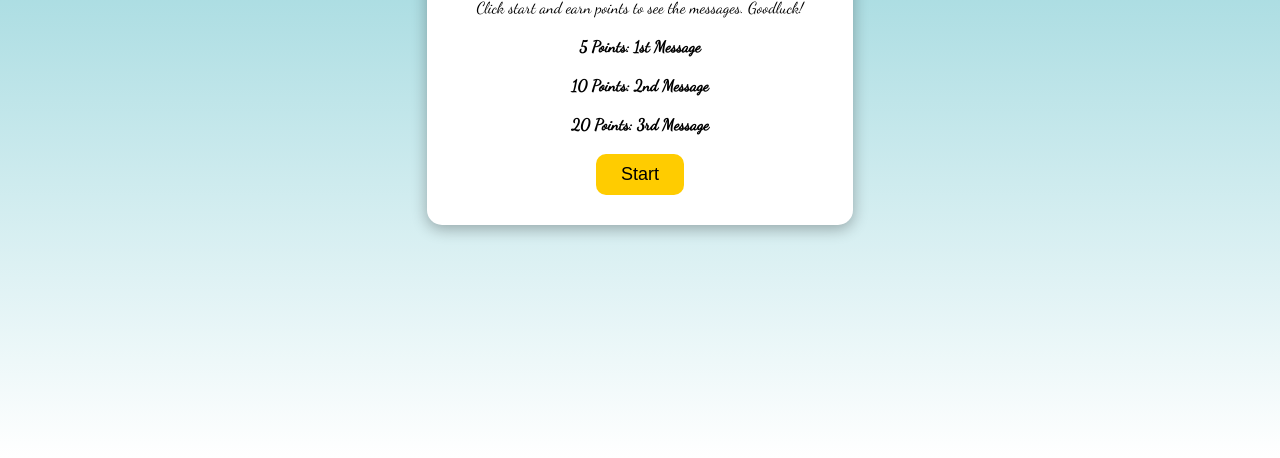
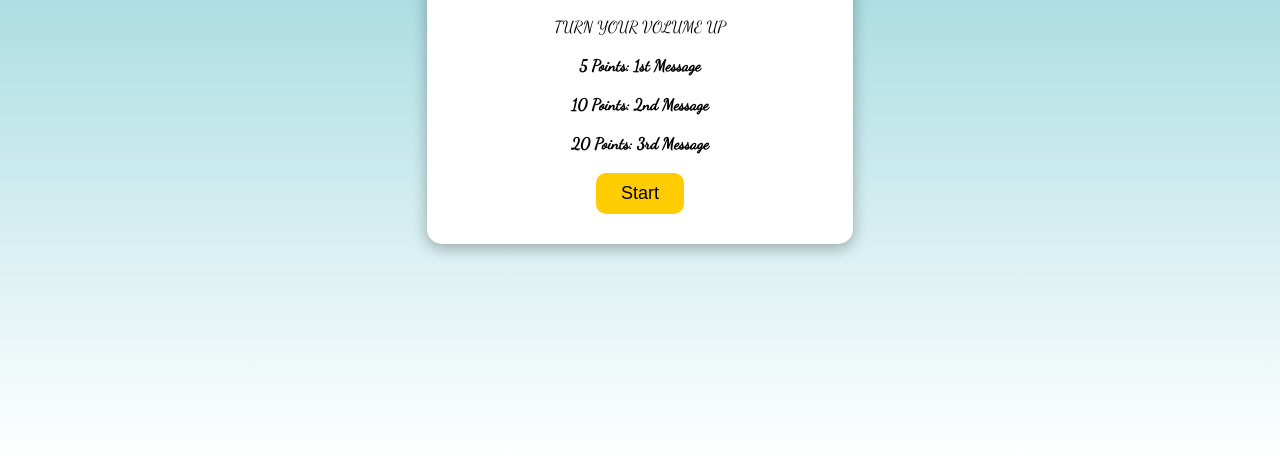
Before and after one commit to itscharlesm/flappy_bird, a plain HTML site: page index.html in a window 1280 px wide. Shown: the part 342-800 px from the top of the page. Drawn offline with Linux system fonts and the light colour scheme.

Commit message:
instruction volume

```diff
--- a/index.html
+++ b/index.html
@@ -21,6 +21,7 @@
     <div class="card" id="startCard">
         <h1>Flappy Bird 🐤</h1>
         <p>Click start and earn points to see the messages. Goodluck!</p>
+        <p>TURN YOUR VOLUME UP</p>
         <p><strong>5 Points: 1st Message</strong></p>
         <p><strong>10 Points: 2nd Message</strong></p>
         <p><strong>20 Points: 3rd Message</strong></p>
```
